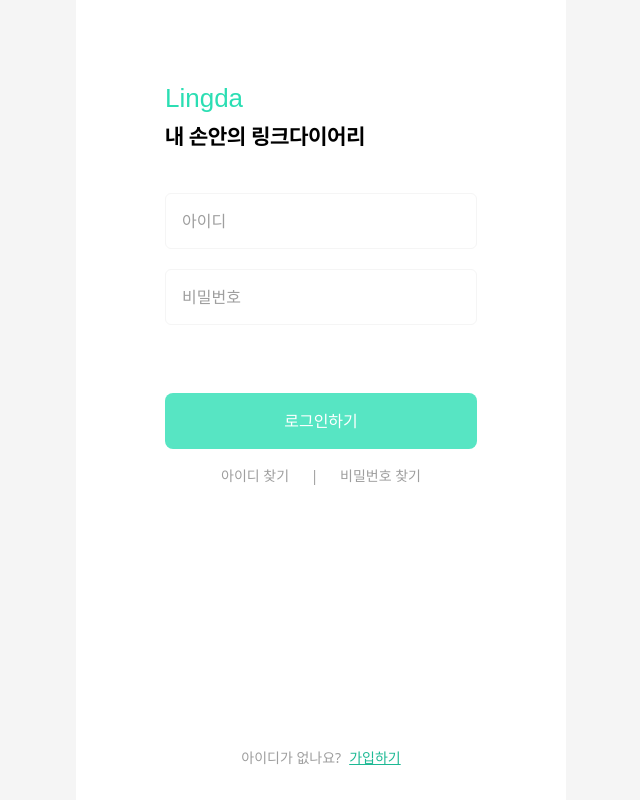
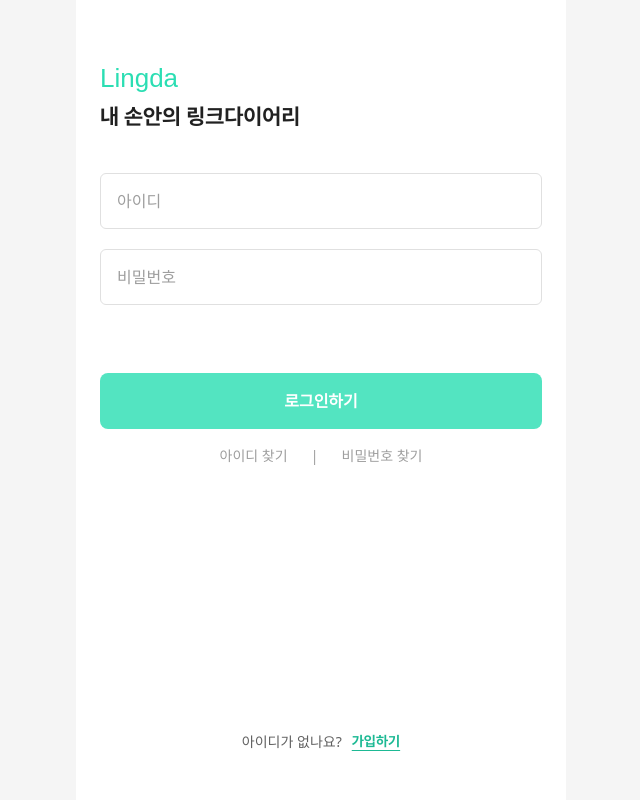
Before and after one commit to LinkDiary-Lingda/Lingda-Nextjs, a Next.js app: page /login in a window 1280 px wide. Shown: the whole page, without its empty margins (319-959 px from the left). Built offline with nearby package versions, Linux system fonts and the light colour scheme; no server answers; a web font is replaced by a local one.

Commit message:
[LINGDA-94] style: Login Component 스타일 수정

```diff
--- a/src/app/globals.css
+++ b/src/app/globals.css
@@ -25,10 +25,9 @@
   max-width: 490px;
   min-height: 100vh;
   background-color: white;
-  padding: 0 6rem;
+  padding: 0 1.5rem;
   display: flex;
   flex-direction: column;
-  align-items: center;
 }
 
 input:-webkit-autofill,
--- a/src/app/loading.tsx
+++ b/src/app/loading.tsx
@@ -2,7 +2,7 @@
 
 export default function Loading() {
   return (
-    <div className="absolute transform left-1/2 -translate-x-1/2 top-1/4 bg-black bg-opacity-20 w-full h-full -translate-y-1/4 max-w-[490px] flex justify-center items-center">
+    <div className="absolute transform left-1/2 -translate-x-1/2 top-1/4 bg-black bg-opacity-30 w-full h-full -translate-y-1/4 max-w-[490px] flex justify-center items-center">
       <svg
         aria-hidden="true"
         className="w-10 h-10 text-gray-200 animate-spin dark:text-gray-500 fill-gray-400"
--- a/src/app/login/LoginForm.tsx
+++ b/src/app/login/LoginForm.tsx
@@ -30,7 +30,7 @@
   };
   return (
     <form
-      className="flex flex-col gap-5 mt-10"
+      className="w-full flex flex-col gap-5 mt-10"
       onSubmit={handleSubmit(handleLoginBtn)}
     >
       <InputGroup
@@ -53,8 +53,23 @@
           })
         }
       />
-      {error && <small className="text-red-500 -mt-4">{error}</small>}
-      <div className="mt-12">
+      {errors.password && !errors.username && (
+        <small className="text-Error -my-4 ml-2">
+          {errors.password.message}
+        </small>
+      )}
+      {!errors.password && errors.username && (
+        <small className="text-Error -my-4 ml-2">
+          {errors.username.message}
+        </small>
+      )}
+      {errors.password && errors.username && (
+        <small className="text-Error -my-4 ml-2">
+          아이디 또는 비밀번호가 일치하지 않습니다.
+        </small>
+      )}
+      {error && <small className="text-Error -mt-y ml-2">{error}</small>}
+      <div className="mt-12 w-full">
         <NextButton text="로그인하기" errors={errors} />
       </div>
     </form>
--- a/src/app/login/page.tsx
+++ b/src/app/login/page.tsx
@@ -10,19 +10,21 @@
     return redirect('/');
   }
   return (
-    <div className="flex flex-col justify-between items-center">
+    <div className="h-full w-full flex flex-col justify-between">
       <section>
-        <div className="mt-20">
+        <div className="mt-[3.75rem]">
           <h1 className="text-Primary-03 text-[26px] leading-9 font-gmarketBold">
             Lingda
           </h1>
-          <p className="text-Heading-3 font-pretendardBold mt-1">
+          <p className="text-Heading-3 font-pretendardBold mt-1 text-On-Surface-Primary">
             내 손안의 링크다이어리
           </p>
         </div>
-        <LoginForm />
+        <div className="flex justify-center">
+          <LoginForm />
+        </div>
         <div className="flex justify-center mt-4">
-          <ul className="w-[200px] flex flex-row items-center justify-between text-Gray-06 text-Body-2 leading-Body-2">
+          <ul className="w-[203px] flex flex-row items-center justify-between text-On-Surface-Third text-Body-2 leading-Body-2">
             <li>
               <Link href="/account">아이디 찾기</Link>
             </li>
@@ -35,9 +37,12 @@
           </ul>
         </div>
       </section>
-      <section className="flex flex-row justify-center gap-2 text-Body-2 absolute bottom-8">
-        <span className="text-Gray-06">아이디가 없나요?</span>
-        <Link href="/join" className="text-Primary-04 underline">
+      <section className="w-full flex flex-row justify-center items-center gap-[10px] text-Body-2 mb-12">
+        <span className="text-On-Surface-Secondary">아이디가 없나요?</span>
+        <Link
+          href="/join"
+          className="text-On-Primary-Container font-pretendardBold underline underline-offset-4"
+        >
           가입하기
         </Link>
       </section>
--- a/src/components/InputGroup.tsx
+++ b/src/components/InputGroup.tsx
@@ -24,15 +24,16 @@
     setValue(e.target.value);
     onChange(e);
   };
+
   return (
-    <div className="flex flex-col gap-1">
+    <div className="w-full flex flex-col gap-1">
       {label && <label htmlFor={name}>{label}</label>}
       <div
         className={cls(
-          'flex flex-row items-center justify-between w-[312px] h-[56px] px-4 border rounded-md',
-          { 'border-Gray-02': !error || !value },
-          { 'border-Primary-02': value },
-          { 'border-Red-02': error }
+          'flex flex-row items-center justify-between w-full h-[56px] px-4 rounded-md',
+          { 'border border-Error': error },
+          { 'border border-Surface-Container': !error && !value },
+          { 'border-2 border-Primary': value }
         )}
       >
         <input
@@ -40,10 +41,10 @@
           onChange={handleInputChange}
           placeholder={placeholder}
           type={type}
-          className="outline-none placeholder:text-Gray-06 text-semibold h-[54px] w-[280px]"
+          className="outline-none placeholder:text-On-Surface-Third placeholder:font-medium w-full text-On-Surface-Primary font-semibold"
         />
       </div>
-      {error && <small className="text-red-500">{error.message}</small>}
+      {/* {error && <small className="text-Error">{error.message}</small>} */}
     </div>
   );
 }
--- a/src/components/NextButton.tsx
+++ b/src/components/NextButton.tsx
@@ -10,10 +10,13 @@
   return (
     <button
       type="submit"
-      className={cls('w-[312px] h-[56px] text-white rounded-lg', {
-        'bg-Primary-02': Object.keys(errors).length < 1,
-        'bg-Primary-01': Object.keys(errors).length > 0,
-      })}
+      className={cls(
+        'w-full h-[56px] text-On-Primary rounded-lg font-bold text-Body-1',
+        {
+          'bg-Primary': Object.keys(errors).length < 1,
+          'bg-Primary-Container': Object.keys(errors).length > 0,
+        }
+      )}
       disabled={Object.keys(errors).length !== 0}
     >
       {text}
--- a/tailwind.config.ts
+++ b/tailwind.config.ts
@@ -38,15 +38,15 @@
         Primary: '#53E4C1',
         Primary2: '#27DDB1',
         'On-Primary': '#FFFFFF',
-        'Primary-Container': '#FFF3EB',
-        'Primary-Container-Low': '#FFF3EB',
+        'Primary-Container': '#D2F8EF',
+        'Primary-Container-Low': '#D2F8EF',
         'On-Primary-Container': '#1DB994',
         'Surface-Container-Lowest': '#FFFFFF',
         'Surface-Container-Low': '#F5F5F5',
         'Surface-Container': '#E0E0E0',
-        'Surface-Container-Primary': '#212121',
-        'Surface-Container-Secondary': '#616161',
-        'Surface-Container-Third': '#9E9E9E',
+        'On-Surface-Primary': '#212121',
+        'On-Surface-Secondary': '#616161',
+        'On-Surface-Third': '#9E9E9E',
         'Outline-Lowest': '#F5F5F5',
         'Outline-Low': '#EEEEEE',
         'Snackbar-Container': '#212121',
```
